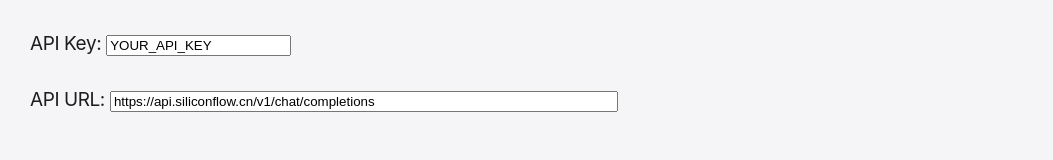
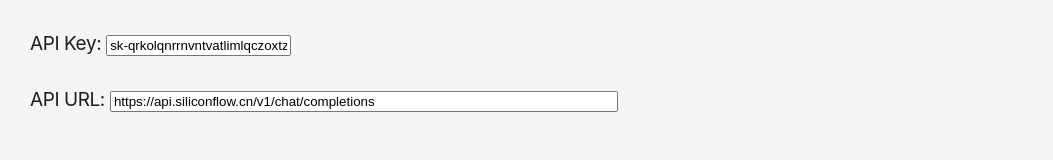
Before and after one commit to Amadeus9169/ChatBot, a plain HTML site: page index.html in a window 1280 px wide. Shown: the top 160 px of the page, without its empty margins (0-1053 px from the left). Drawn offline with nearby package versions, Linux system fonts and the light colour scheme.

Commit message:
Update index.html

```diff
--- a/index.html
+++ b/index.html
@@ -202,7 +202,7 @@
     </style>
 </head>
 <label for="api-key">API Key:</label>
-    <input type="text" id="api-key" value="YOUR_API_KEY"><br><br>
+    <input type="text" id="api-key" value="sk-qrkolqnrrnvntvatlimlqczoxtztfhernjejdugbswdq"><br><br>
 
     <label for="api-url">API URL:</label>
     <input type="text" id="api-url" value="https://api.siliconflow.cn/v1/chat/completions" style="width: 500px;"><br><br>
```
